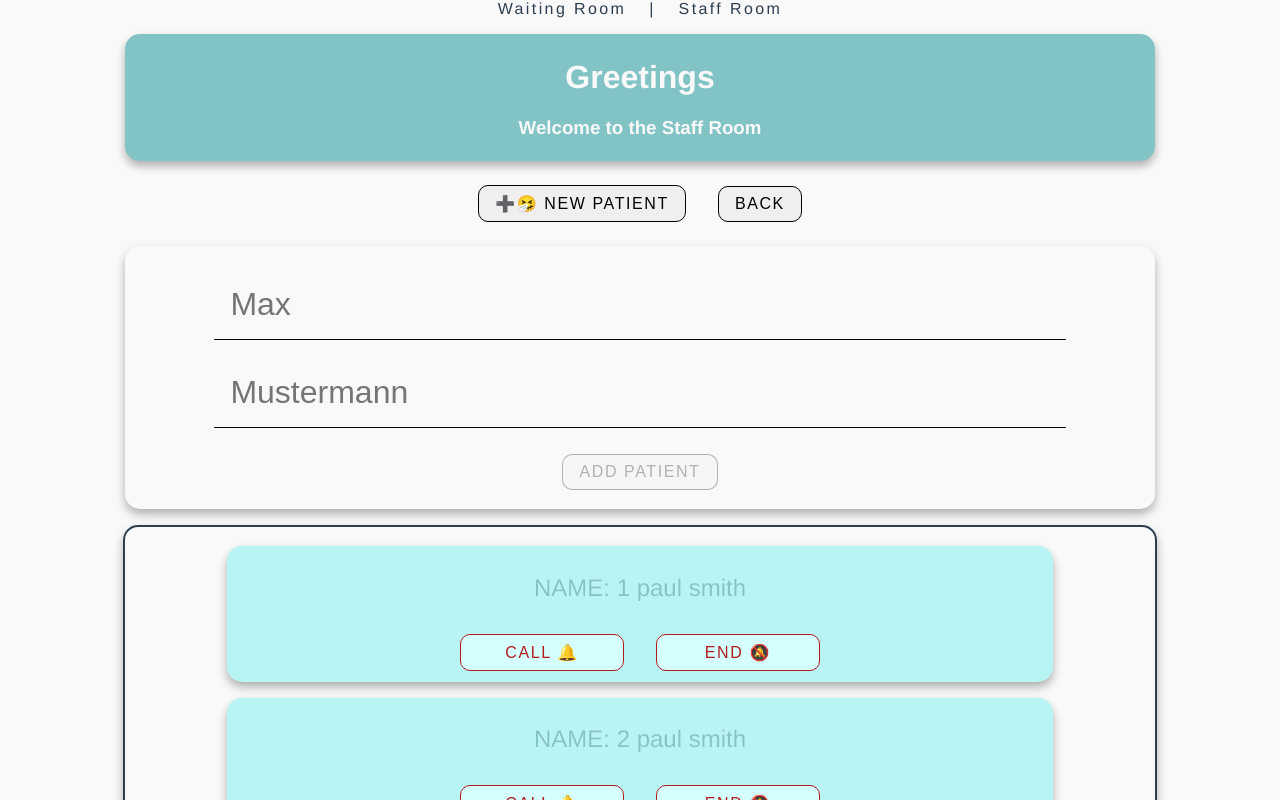
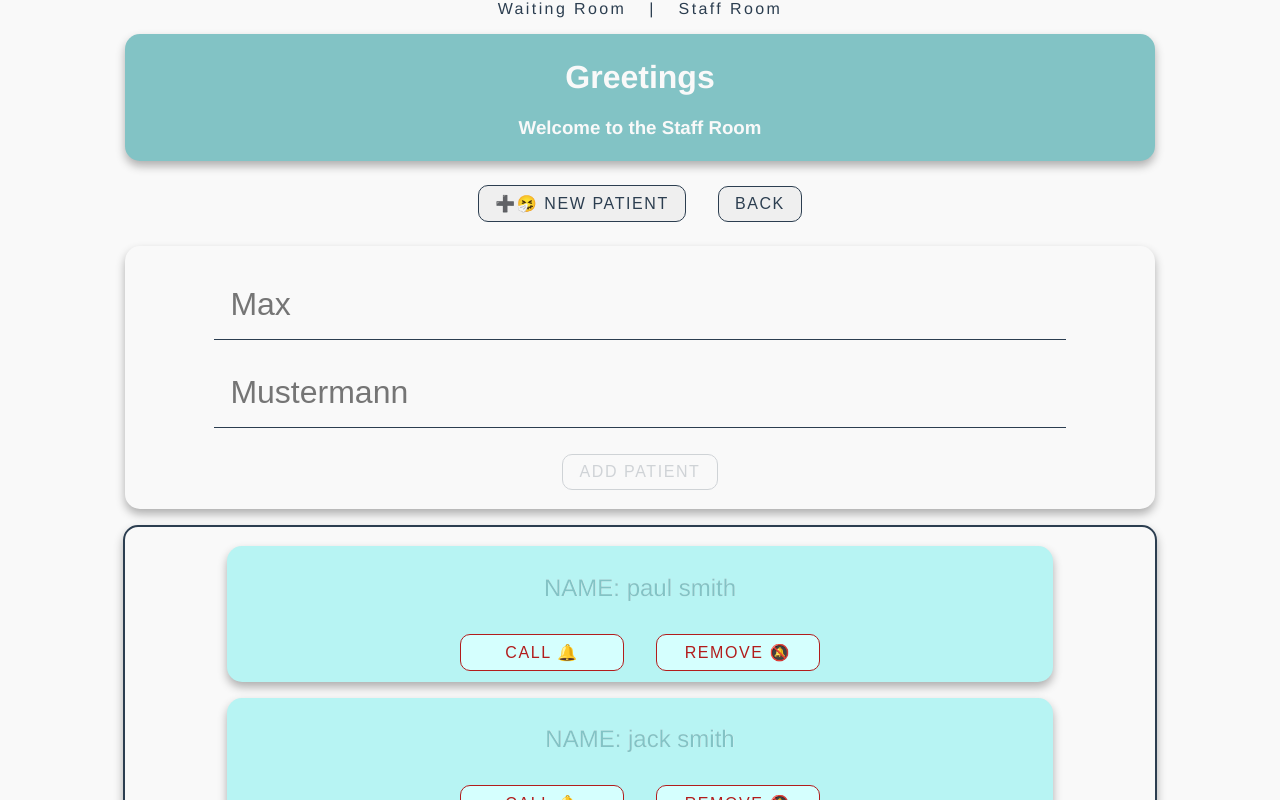
Before and after one commit to Duclearc/the-patient-room, an Angular app in the folder the-patient-room/: page /staff-room/add-patient in a window 1280 px wide. Shown: the top 800 px of the page. Built offline with nearby package versions, Linux system fonts and the light colour scheme.

Commit message:
patient can be added and is displayed correctly on both monitors

```diff
--- a/the-patient-room/src/app/components/add-patient-form/add-patient-form.component.ts
+++ b/the-patient-room/src/app/components/add-patient-form/add-patient-form.component.ts
@@ -1,5 +1,7 @@
 import { Component, OnInit } from '@angular/core';
 import { FormBuilder, Validators } from '@angular/forms';
+import { ActivatedRoute, Router } from '@angular/router';
+import { PatientService } from 'src/app/services/patient.service';
 
 @Component({
   selector: 'app-add-patient-form',
@@ -8,7 +10,11 @@ import { FormBuilder, Validators } from '@angular/forms';
 })
 export class AddPatientFormComponent implements OnInit {
 
-  constructor(private fb: FormBuilder) { }
+  constructor(
+    private fb: FormBuilder,
+    private patientService: PatientService,
+    private route: Router
+  ) { }
 
   addPatient = this.fb.group({
     firstname: ['', [Validators.required, Validators.minLength(3)]],
@@ -22,6 +28,7 @@ export class AddPatientFormComponent implements OnInit {
     return this.addPatient.controls[criteria].touched && this.addPatient.controls[criteria].status === 'INVALID';
   }
   onSubmit(): void {
-    console.log(this.addPatient.value);
+    this.patientService.addPatient(this.addPatient.value);
+    this.route.navigate(['staff-room']);
   }
 }
--- a/the-patient-room/src/app/components/patient-monitor/patient-monitor.component.html
+++ b/the-patient-room/src/app/components/patient-monitor/patient-monitor.component.html
@@ -1,12 +1,12 @@
 <div class="card" id="patient-monitor">
   <div class="card" [class]="patient.in_session ? 'c-accent':'c-normal'" *ngFor="let patient of patients">
-    <p>NAME: {{patient.id}} {{ patient.firstname }} {{ patient.lastname }}</p>
+    <p>NAME: {{ patient.firstname }} {{ patient.lastname }}</p>
     <!-- <p>WAITING-TIME: {{ patient.last_visit }}</p> -->
     <button *ngIf="staff" class="c-accent" (click)="callPatient(patient.id)">
       CALL 🔔
     </button>
     <button *ngIf="staff" class="c-accent" (click)="endSession(patient.id)">
-      END 🔕
+      REMOVE 🔕
     </button>
   </div>
 </div>
--- a/the-patient-room/src/app/services/patient.service.ts
+++ b/the-patient-room/src/app/services/patient.service.ts
@@ -10,8 +10,8 @@ export class PatientService {
   // patients: Patient[];
   patients: Patient[] = [
     { ...dummy.default.patient },
-    { ...dummy.default.patient, id: 2 },
-    { ...dummy.default.patient, id: 3 },
+    { ...dummy.default.patient, id: 2, firstname: 'jack' },
+    { ...dummy.default.patient, id: 3, firstname: 'patricia' },
   ];
   private updatedPatients = new BehaviorSubject<Patient[]>([...this.patients]);
 
--- a/the-patient-room/src/models/patient.model.ts
+++ b/the-patient-room/src/models/patient.model.ts
@@ -9,6 +9,7 @@ export interface Patient {
   created?: string;
   last_visit: string;
   in_session: boolean;
+  messsage?: string;
 }
 
 export type PatientData = Omit<Patient, 'id' | 'created'>;
--- a/the-patient-room/src/styles.css
+++ b/the-patient-room/src/styles.css
@@ -79,7 +79,14 @@ button {
   font-size: 1rem;
   letter-spacing: 0.1rem;
   margin: 0.5rem 1rem;
+  color: inherit;
 }
 button:active {
   box-shadow: inset 1px 0px 5px rgba(44, 62, 80, 1);
 }
+button:disabled {
+  opacity: 0.2;
+}
+input {
+  color: inherit;
+}
```
